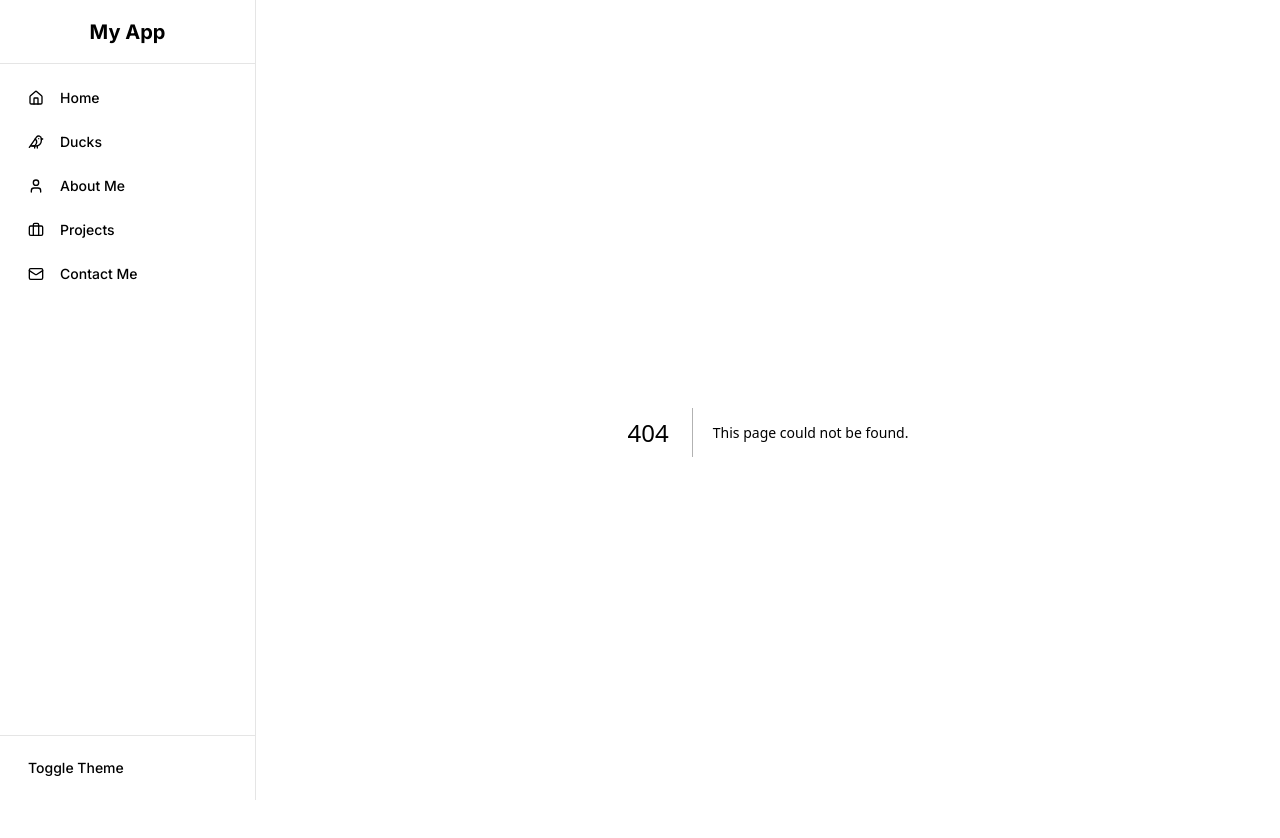
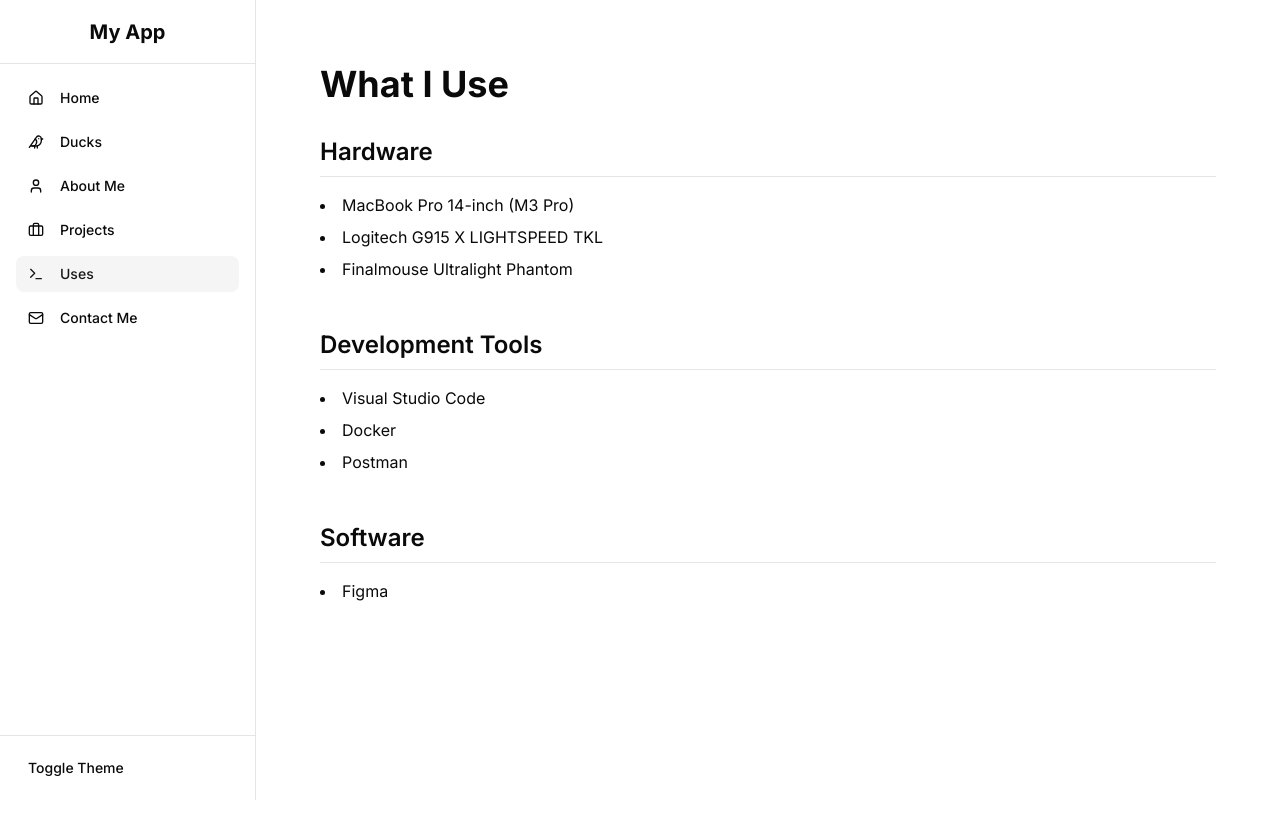
Before and after one commit to AlysonRTY/newgen, a Next.js app: page /uses in a window 1280 px wide. Before the commit this address had no page. Shown: the top 838 px of the page. After the commit the page ends 800 px from the top, so only its background shows below. Built offline with nearby package versions, Linux system fonts and the light colour scheme.

Commit message:
use page

```diff
--- /dev/null
+++ b/src/app/uses/page.tsx
@@ -0,0 +1,37 @@
+export default function UsesPage() {
+  return (
+    <div className="container mx-auto p-8">
+      <h1 className="text-4xl font-bold mb-8">What I Use</h1>
+      <div className="space-y-12">
+        <section>
+          <h2 className="text-2xl font-semibold mb-4 border-b pb-2">
+            Hardware
+          </h2>
+          <ul className="list-disc list-inside space-y-2">
+            <li>MacBook Pro 14-inch (M3 Pro)</li>
+            <li>Logitech G915 X LIGHTSPEED TKL</li>
+            <li>Finalmouse Ultralight Phantom</li>
+          </ul>
+        </section>
+        <section>
+          <h2 className="text-2xl font-semibold mb-4 border-b pb-2">
+            Development Tools
+          </h2>
+          <ul className="list-disc list-inside space-y-2">
+            <li>Visual Studio Code</li>
+            <li>Docker</li>
+            <li>Postman</li>
+          </ul>
+        </section>
+        <section>
+          <h2 className="text-2xl font-semibold mb-4 border-b pb-2">
+            Software
+          </h2>
+          <ul className="list-disc list-inside space-y-2">
+            <li>Figma</li>
+          </ul>
+        </section>
+      </div>
+    </div>
+  );
+}
--- a/src/components/Sidebar.tsx
+++ b/src/components/Sidebar.tsx
@@ -2,7 +2,7 @@
 
 import Link from "next/link";
 import { usePathname } from "next/navigation";
-import { Home, Bird, User, Briefcase, Mail } from "lucide-react";
+import { Home, Bird, User, Briefcase, Mail, Terminal } from "lucide-react";
 import { cn } from "@/lib/utils";
 import { Button } from "@/components/ui/button";
 import { ThemeToggle } from "./theme-toggle";
@@ -12,6 +12,7 @@
   { href: "/ducks", label: "Ducks", icon: Bird },
   { href: "/about", label: "About Me", icon: User },
   { href: "/projects", label: "Projects", icon: Briefcase },
+  { href: "/uses", label: "Uses", icon: Terminal },
   { href: "/contact", label: "Contact Me", icon: Mail },
 ];
 
```
